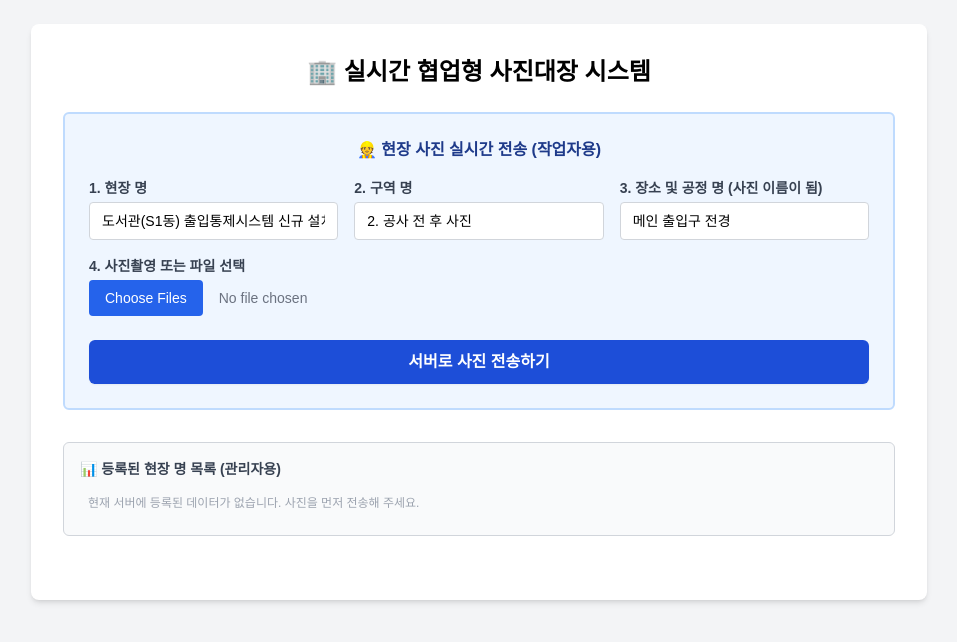
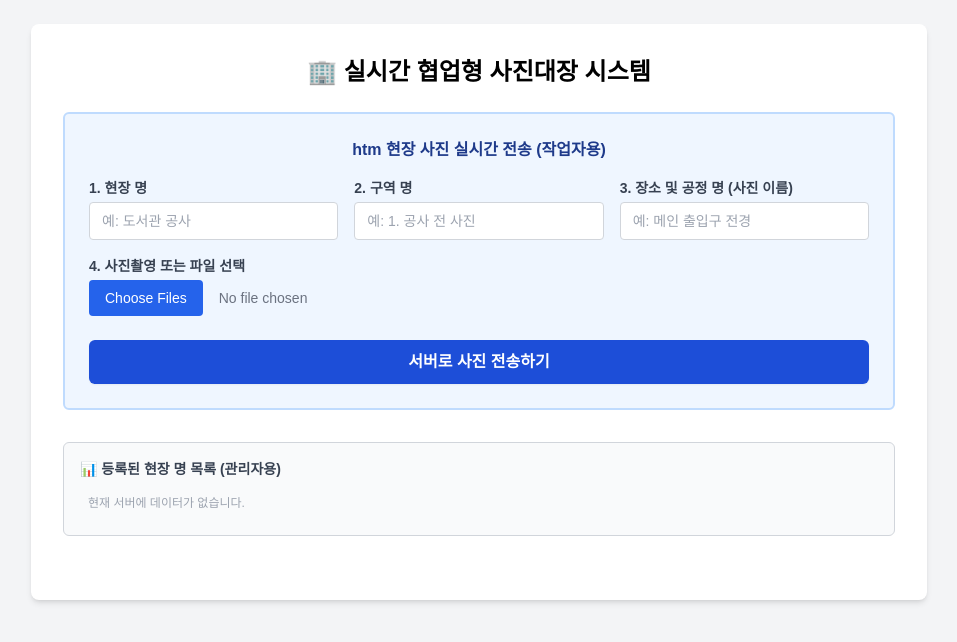
Before and after one commit to z9in/photoreport2, a Flask app: page / in a window 1280 px wide. Shown: the top 642 px of the page, without its empty margins (161-1118 px from the left). Run offline with Flask 3, Linux system fonts and the light colour scheme; some libraries are stand-ins or nearby versions.

Commit message:
Add files via upload

```diff
--- a/app.py
+++ b/app.py
@@ -1,12 +1,18 @@
 import os
 import glob
 from flask import Flask, render_template, request, redirect, url_for
+from werkzeug.utils import secure_filename
 
 app = Flask(__name__)
 
 BASE_UPLOAD_FOLDER = os.path.join('static', 'shared_uploads')
 if not os.path.exists(BASE_UPLOAD_FOLDER):
     os.makedirs(BASE_UPLOAD_FOLDER)
+
+def make_safe_name(name):
+    keepcharacters = (' ', '.', '_', '-')
+    safe_name = "".join(c for c in name if c.isalnum() or c in keepcharacters).strip()
+    return safe_name if safe_name else "unnamed"
 
 @app.route('/', methods=['GET', 'POST'])
 def index():
@@ -15,28 +21,25 @@ def index():
             return redirect(request.url)
 
         files = request.files.getlist('photos')
-        site_name = request.form.get('site_name', '기본현장').strip()
-        section_name = request.form.get('section_name', '기본구역').strip()
-        process_name = request.form.get('process_name', '기본공정').strip()
+        site_name = make_safe_name(request.form.get('site_name', '기본현장'))
+        section_name = make_safe_name(request.form.get('section_name', '기본구역'))
+        process_name = make_safe_name(request.form.get('process_name', '기본공정'))
 
-        # 물리적인 폴더 구조는 [현장 명] -> [구역 명] 구조로 생성합니다.
         target_folder = os.path.join(BASE_UPLOAD_FOLDER, site_name, section_name)
         if not os.path.exists(target_folder):
             os.makedirs(target_folder)
 
-        # 사용자가 지정한 '장소 및 공정 명'을 기반으로 파일명을 강제 지정하여 저장합니다.
         for index, file in enumerate(files):
             if file.filename == '':
                 continue
             if file:
-                ext = os.path.splitext(file.filename)[1].lower() # 확장자 추출 (.jpg, .png 등)
+                ext = os.path.splitext(secure_filename(file.filename))[1].lower()
+                if not ext:
+                    ext = '.jpg'
 
-                # 동일한 공정명으로 여러 장이 올라왔을 때 덮어쓰기 방지를 위한 넘버링 처리
-                # 예: 도서관복도_1.jpg, 도서관복도_2.jpg
                 if len(files) > 1:
                     new_filename = f"{process_name}_{index + 1}{ext}"
                 else:
-                    # 한 장만 올렸을 때도 기존 파일이 있으면 번호 부여
                     base_path = os.path.join(target_folder, f"{process_name}{ext}")
                     if os.path.exists(base_path):
                         new_filename = f"{process_name}_{index + 1}{ext}"
@@ -48,18 +51,16 @@ def index():
 
         return redirect(url_for('index'))
 
-    # 현재 서버에 등록된 모든 [현장 명] 목록 읽어오기
     sites = []
     if os.path.exists(BASE_UPLOAD_FOLDER):
         sites = [d for d in os.listdir(BASE_UPLOAD_FOLDER) if os.path.isdir(os.path.join(BASE_UPLOAD_FOLDER, d))]
 
     return render_template('index.html', sites=sites, selected_site=None, section_photos=None)
 
-
 @app.route('/view/<path:site_name>')
 def view_site(site_name):
-    """선택한 현장 명의 모든 구역과 사진을 일괄 로드"""
-    site_path = os.path.join(BASE_UPLOAD_FOLDER, site_name)
+    safe_site_name = make_safe_name(site_name)
+    site_path = os.path.join(BASE_UPLOAD_FOLDER, safe_site_name)
     section_photos = {}
 
     if os.path.exists(site_path):
@@ -80,14 +81,13 @@ def view_site(site_name):
                     })
 
     sites = [d for d in os.listdir(BASE_UPLOAD_FOLDER) if os.path.isdir(os.path.join(BASE_UPLOAD_FOLDER, d))]
-    return render_template('index.html', sites=sites, selected_site=site_name, section_photos=section_photos)
-
+    return render_template('index.html', sites=sites, selected_site=safe_site_name, section_photos=section_photos)
 
 @app.route('/clear/<path:site_name>', methods=['POST'])
 def clear_site(site_name):
-    """해당 현장 데이터 서버에서 영구 삭제"""
     import shutil
-    site_path = os.path.join(BASE_UPLOAD_FOLDER, site_name)
+    safe_site_name = make_safe_name(site_name)
+    site_path = os.path.join(BASE_UPLOAD_FOLDER, safe_site_name)
     if os.path.exists(site_path):
         shutil.rmtree(site_path)
     return redirect(url_for('index'))
--- a/templates/index.html
+++ b/templates/index.html
@@ -29,26 +29,33 @@
         <h1 class="text-2xl font-bold mb-6 text-center no-print">🏢 실시간 협업형 사진대장 시스템</h1>
 
         <div class="bg-blue-50 p-6 rounded-md border-2 border-blue-200 mb-8 no-print">
-            <h3 class="text-base font-bold text-blue-900 mb-4 text-center">👷 현장 사진 실시간 전송 (작업자용)</h3>
-            <form action="/" method="post" enctype="multipart/form-data" class="grid grid-cols-1 md:grid-cols-3 gap-4">
+            <h3 class="text-base font-bold text-blue-900 mb-4 text-center">htm 현장 사진 실시간 전송 (작업자용)</h3>
+            <form id="uploadForm" class="grid grid-cols-1 md:grid-cols-3 gap-4">
                 <div>
                     <label class="block text-sm font-semibold text-gray-700 mb-1">1. 현장 명</label>
-                    <input type="text" name="site_name" class="w-full border border-gray-300 rounded px-3 py-2 text-sm focus:outline-none focus:border-blue-500" value="도서관(S1동) 출입통제시스템 신규 설치" required>
+                    <input type="text" id="site_name" name="site_name" class="w-full border border-gray-300 rounded px-3 py-2 text-sm focus:outline-none focus:border-blue-500" placeholder="예: 도서관 공사" required>
                 </div>
                 <div>
                     <label class="block text-sm font-semibold text-gray-700 mb-1">2. 구역 명</label>
-                    <input type="text" name="section_name" class="w-full border border-gray-300 rounded px-3 py-2 text-sm focus:outline-none focus:border-blue-500" value="2. 공사 전 후 사진" required>
+                    <input type="text" id="section_name" name="section_name" class="w-full border border-gray-300 rounded px-3 py-2 text-sm focus:outline-none focus:border-blue-500" placeholder="예: 1. 공사 전 사진" required>
                 </div>
                 <div>
-                    <label class="block text-sm font-semibold text-gray-700 mb-1">3. 장소 및 공정 명 (사진 이름이 됨)</label>
-                    <input type="text" name="process_name" class="w-full border border-gray-300 rounded px-3 py-2 text-sm focus:outline-none focus:border-blue-500" value="메인 출입구 전경" required>
+                    <label class="block text-sm font-semibold text-gray-700 mb-1">3. 장소 및 공정 명 (사진 이름)</label>
+                    <input type="text" id="process_name" name="process_name" class="w-full border border-gray-300 rounded px-3 py-2 text-sm focus:outline-none focus:border-blue-500" placeholder="예: 메인 출입구 전경" required>
                 </div>
                 <div class="md:col-span-3">
                     <label class="block text-sm font-semibold text-gray-700 mb-1">4. 사진촬영 또는 파일 선택</label>
-                    <input type="file" name="photos" multiple accept="image/*" class="w-full text-sm text-gray-500 file:mr-4 file:py-2 file:px-4 file:rounded file:border-0 file:bg-blue-600 file:text-white hover:file:bg-blue-700 cursor-pointer" required>
+                    <input type="file" id="photos" name="photos" multiple accept="image/*" class="w-full text-sm text-gray-500 file:mr-4 file:py-2 file:px-4 file:rounded file:border-0 file:bg-blue-600 file:text-white hover:file:bg-blue-700 cursor-pointer" required>
                 </div>
+
+                <div id="progressWrapper" class="md:col-span-3 hidden mt-2">
+                    <div class="w-full bg-gray-200 rounded-full h-4 overflow-hidden">
+                        <div id="progressBar" class="bg-green-500 h-4 text-xs font-bold text-white text-center leading-4 transition-all duration-100" style="width: 0%">0%</div>
+                    </div>
+                </div>
+
                 <div class="md:col-span-3 text-center mt-2">
-                    <button type="submit" class="w-full bg-blue-700 text-white py-2.5 rounded-md hover:bg-blue-800 font-bold transition shadow-sm">서버로 사진 전송하기</button>
+                    <button type="submit" id="submitBtn" class="w-full bg-blue-700 text-white py-2.5 rounded-md hover:bg-blue-800 font-bold transition shadow-sm">서버로 사진 전송하기</button>
                 </div>
             </form>
         </div>
@@ -61,7 +68,7 @@
                     📍 {{ site }}
                 </a>
                 {% else %}
-                <p class="text-xs text-gray-400 p-2">현재 서버에 등록된 데이터가 없습니다. 사진을 먼저 전송해 주세요.</p>
+                <p class="text-xs text-gray-400 p-2">현재 서버에 데이터가 없습니다.</p>
                 {% endfor %}
             </div>
         </div>
@@ -70,7 +77,7 @@
         <div class="flex justify-between items-center mb-6 no-print border-b pb-4">
             <h2 class="text-xl font-bold text-amber-900">📄 사진대지 미리보기</h2>
             <div class="flex items-center gap-3">
-                <form action="/clear/{{ selected_site }}" method="post" onsubmit="return confirm('이 현장의 데이터를 서버에서 영구 삭제하시겠습니까?');">
+                <form action="/clear/{{ selected_site }}" method="post" onsubmit="return confirm('이 현장의 데이터를 영구 삭제하시겠습니까?');">
                     <button type="submit" class="bg-red-500 text-white px-3 py-1.5 rounded text-xs hover:bg-red-600 transition">🗑️ 이 현장 삭제</button>
                 </form>
                 <button onclick="window.print()" class="bg-green-600 text-white px-5 py-2 rounded-md hover:bg-green-700 font-medium transition shadow-md">🖨️ 일괄 PDF 출력</button>
@@ -81,11 +88,9 @@
             {% for section_name, photos in section_photos.items() %}
                 {% for page_chunk in photos|batch(6) %}
                 <div class="print-page mb-12 print:m-0">
-
                     <div style="text-align: center; margin-bottom: 2px;">
                         <input type="text" class="w-full text-center text-xl font-bold border-b border-gray-200 py-1 focus:outline-none" style="font-family:'Malgun Gothic'; font-size: 20px;" value="{{ selected_site }} 준공사진대지">
                     </div>
-
                     <div class="mt-2 mb-1 text-left flex items-center">
                         <span class="text-amber-800 text-base font-bold pl-1 no-print">▶</span>
                         <input type="text" class="w-full text-left text-base font-bold text-amber-800 focus:outline-none focus:bg-amber-50 rounded px-1 py-0.5" style="font-family:'Malgun Gothic';" value="{{ section_name }}">
@@ -104,7 +109,6 @@
                                 </div>
                             </td>
                             {% endfor %}
-
                             {% if row_chunk|length == 1 %}
                             <td style="border: 1px solid #000000; background-color: #ffffff;"></td>
                             {% endif %}
@@ -118,5 +122,59 @@
         {% endif %}
     </div>
 
+    <script>
+        // LocalStorage 기능
+        document.addEventListener("DOMContentLoaded", () => {
+            const savedSite = localStorage.getItem("saved_site_name");
+            const savedSection = localStorage.getItem("saved_section_name");
+            if (savedSite) document.getElementById("site_name").value = savedSite;
+            if (savedSection) document.getElementById("section_name").value = savedSection;
+        });
+
+        // 100% 브라우저 표준 비동기 전송 기능
+        document.getElementById("uploadForm").addEventListener("submit", function(e) {
+            e.preventDefault();
+
+            const siteVal = document.getElementById("site_name").value;
+            const sectionVal = document.getElementById("section_name").value;
+
+            localStorage.setItem("saved_site_name", siteVal);
+            localStorage.setItem("saved_section_name", sectionVal);
+
+            const formData = new FormData(this);
+            const xhr = new XMLHttpRequest();
+
+            const progressWrapper = document.getElementById("progressWrapper");
+            const progressBar = document.getElementById("progressBar");
+            const submitBtn = document.getElementById("submitBtn");
+
+            progressWrapper.classList.remove("hidden");
+            submitBtn.disabled = true;
+            submitBtn.classList.add("opacity-50", "cursor-not-allowed");
+
+            xhr.upload.addEventListener("progress", function(event) {
+                if (event.lengthComputable) {
+                    const percentComplete = Math.round((event.loaded / event.total) * 100);
+                    progressBar.style.width = percentComplete + "%";
+                    progressBar.innerText = percentComplete + "%";
+                }
+            });
+
+            xhr.addEventListener("load", function() {
+                if (xhr.status === 200) {
+                    alert("사진이 서버로 안전하게 전송되었습니다!");
+                    window.location.reload();
+                } else {
+                    alert("업로드 중 오류가 발생했습니다.");
+                    submitBtn.disabled = false;
+                    submitBtn.classList.remove("opacity-50", "cursor-not-allowed");
+                    progressWrapper.classList.add("hidden");
+                }
+            });
+
+            xhr.open("POST", "/", true);
+            xhr.send(formData);
+        });
+    </script>
 </body>
 </html>
```
